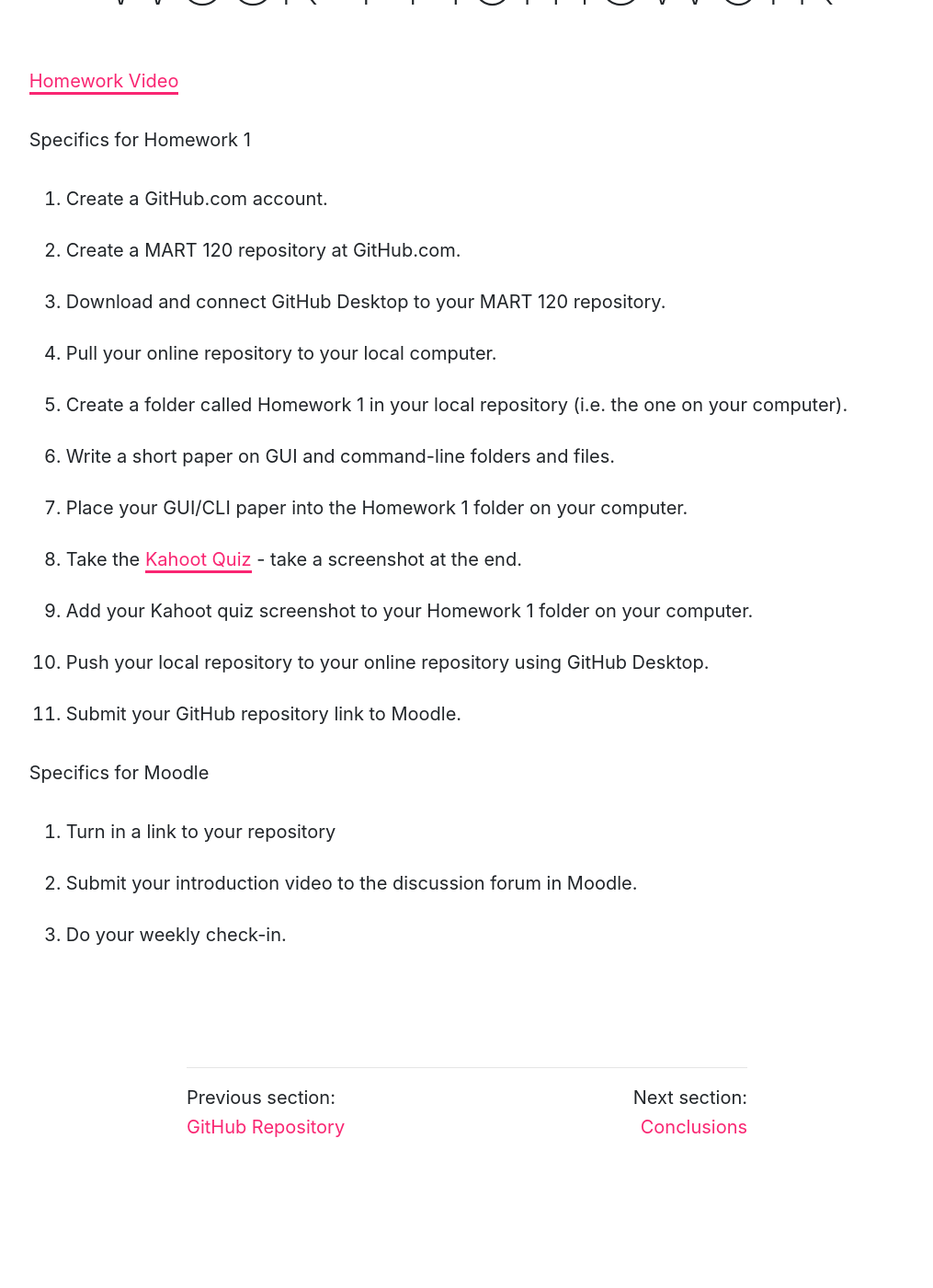
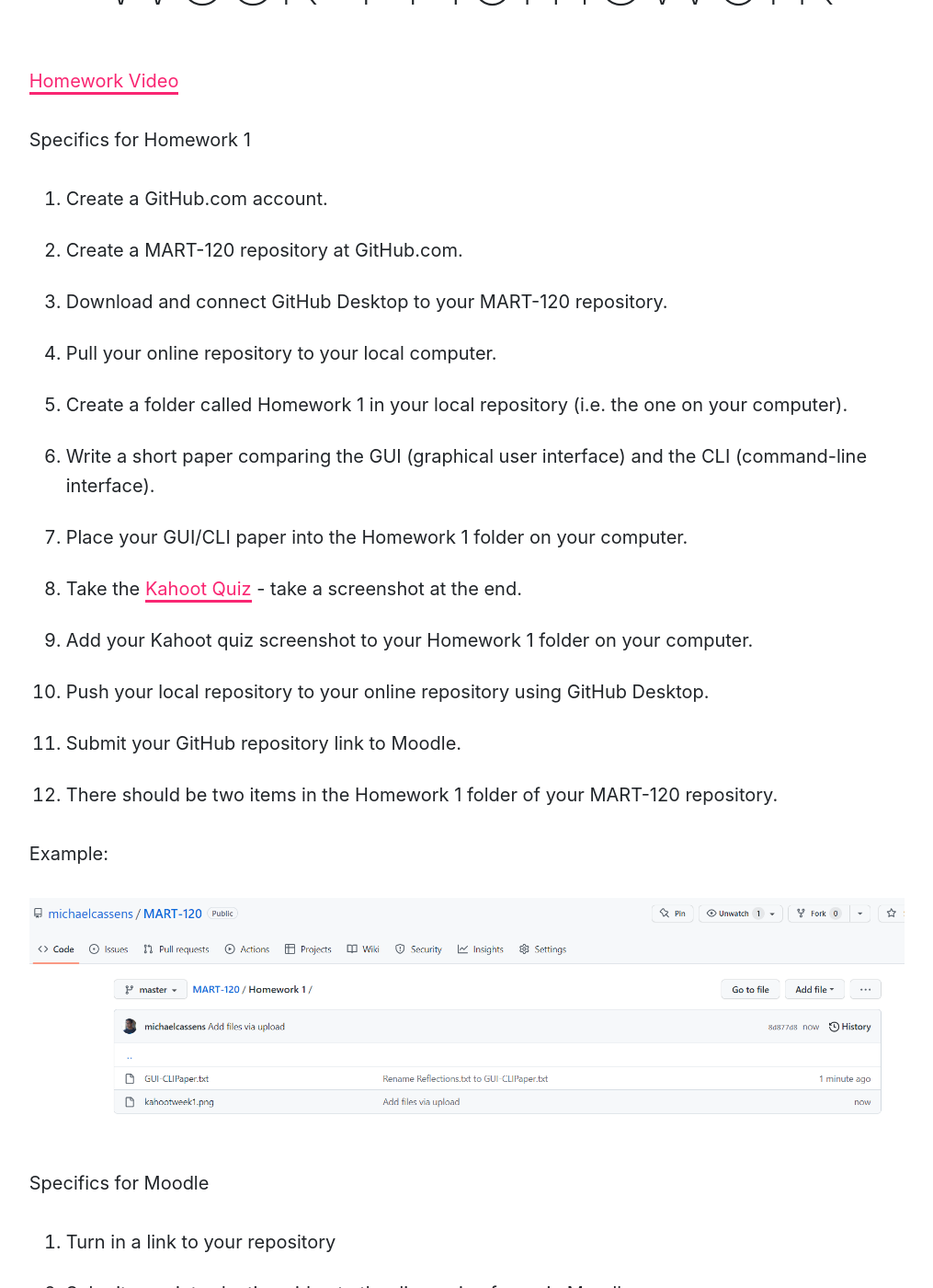
Before and after one commit to Montana-Media-Arts/MART120-Spring2023, a Jekyll site: the page built from modules/week-1/_posts/2017-01-09-homework.md, in a window 1280 px wide and 1400 px high, scrolled down 509 px. Shown: the whole window at 92% size, without its empty margins (132-1147 px from the left). Built offline with Jekyll 4.4.1, drawn with Linux system fonts in a browser that asks for light colours; nearby versions of some CDN libraries; before the commit the page ends 1766 px from its top, so only the background shows below that.

Commit message:
updated homework 1

```diff
--- a/modules/week-1/_posts/2017-01-09-homework.md
+++ b/modules/week-1/_posts/2017-01-09-homework.md
@@ -12,16 +12,21 @@ module: 1
 Specifics for Homework 1
 
 1. Create a GitHub.com account.
-2. Create a MART 120 repository at GitHub.com.
-3. Download and connect GitHub Desktop to your MART 120 repository.
+2. Create a MART-120 repository at GitHub.com.
+3. Download and connect GitHub Desktop to your MART-120 repository.
 4. Pull your online repository to your local computer.
 5. Create a folder called Homework 1 in your local repository (i.e. the one on your computer).
-6. Write a short paper on GUI and command-line folders and files.
+6. Write a short paper comparing the GUI (graphical user interface) and the CLI (command-line interface).
 7. Place your GUI/CLI paper into the Homework 1 folder on your computer.
 8. Take the <a href="https://kahoot.it/challenge/09650809?challenge-id=84387498-97d5-4d82-ae4e-eabb1c94cf58_1673366230417" target="_blank">Kahoot Quiz</a> - take a screenshot at the end.
 9. Add your Kahoot quiz screenshot to your Homework 1 folder on your computer.
 10. Push your local repository to your online repository using GitHub Desktop.
 11. Submit your GitHub repository link to Moodle.
+12. There should be two items in the Homework 1 folder of your MART-120 repository.
+
+Example:
+
+<img src="../imgs/GitHubExampleWeek1.png" alt="example of github repository" />
 
 Specifics for Moodle
 
```
Also changed, not shown: modules/week-1/imgs/GitHubExampleWeek1.png (added).
